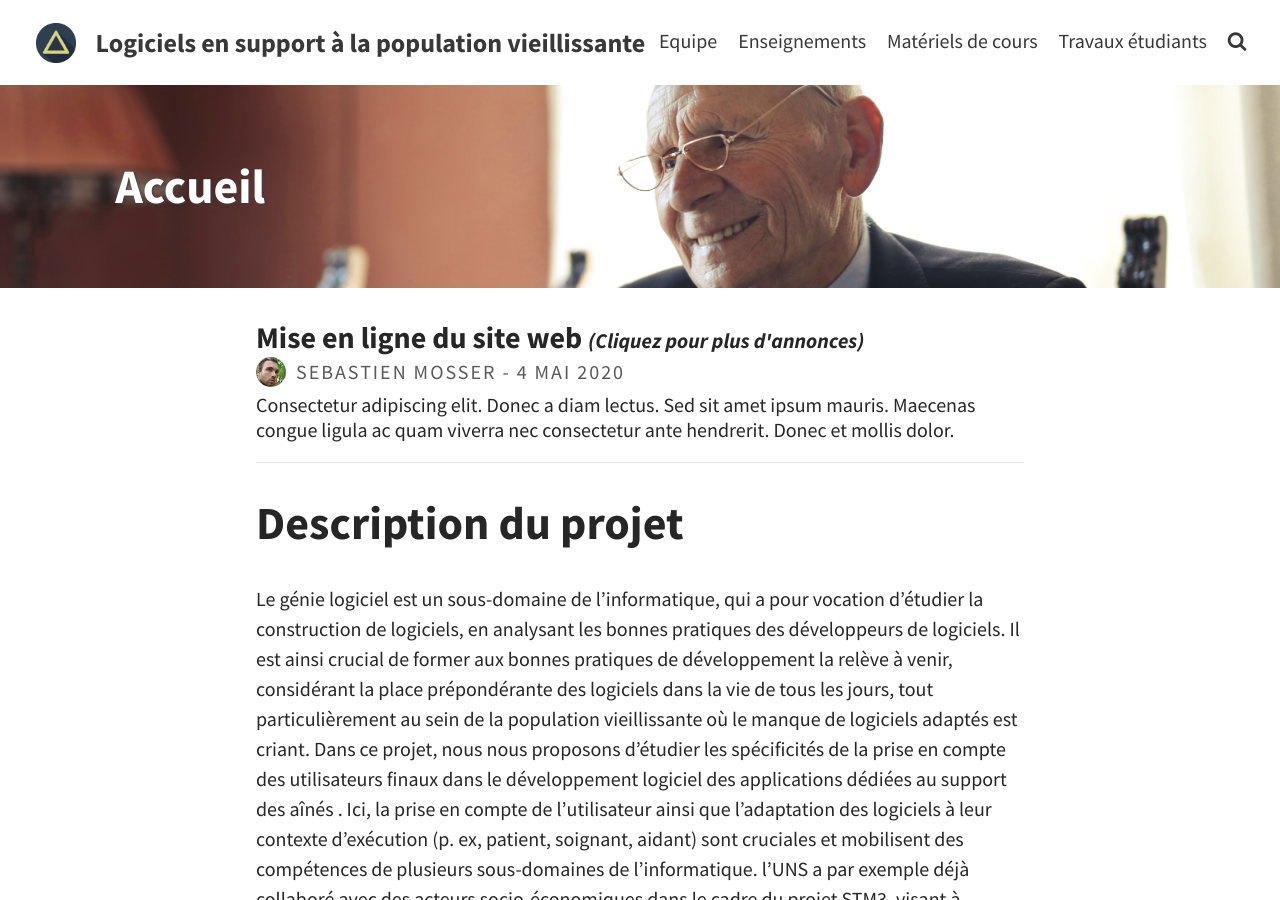
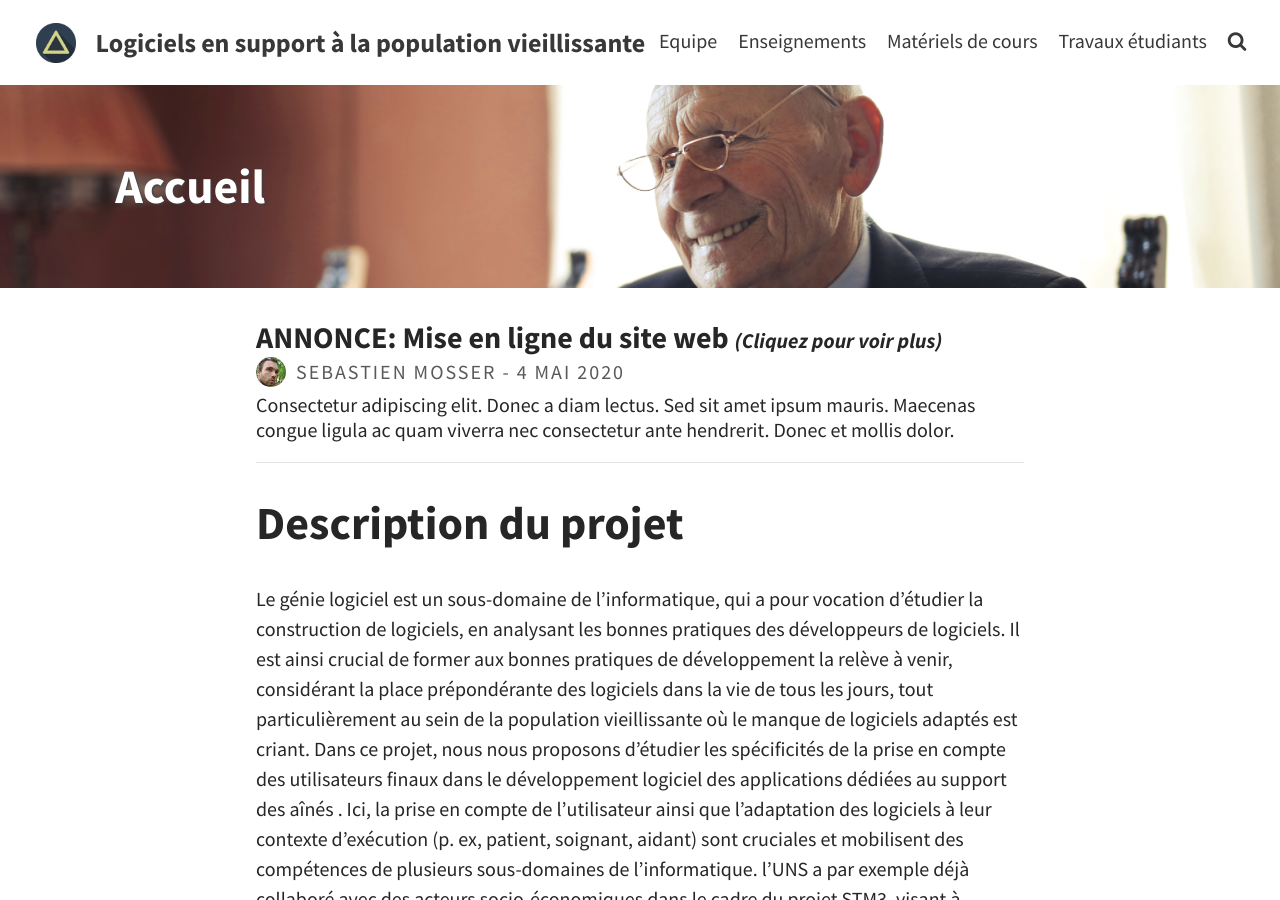
Before and after one commit to ace-design/champlain, a Jekyll site: the page built from index.html, in a window 1280 px wide and 900 px high. Built offline with Jekyll 4.4.1, drawn with Linux system fonts in a browser that asks for light colours; the list of posts is cut into pages by our own code.

```diff
--- a/_includes/annonce.html
+++ b/_includes/annonce.html
@@ -6,8 +6,8 @@
         <span>
           <header>
             <h3 class="annonce">
-              <a aria-label="Plus d'annonces" class="post-link" href="{{ page.url | relative_url }}">
-                {{ post.title }} <i style="font-size: 0.7em">(Cliquez pour plus d'annonces)</i>
+              <a aria-label="Plus d'annonces" class="post-link" href="{{ page.url | relative_url }}">ANNONCE:
+                {{ post.title }} <i style="font-size: 0.7em">(Cliquez pour voir plus)</i>
               </a>
             </h3>
             {% include post_info.html author=post.author date=post.date %}
```
Also changed, not shown: _includes/equipe.html (+16 -5 lines), assets/img/avatars/team.png (added), assets/img/pourcentages/0.jpg (deleted), assets/img/pourcentages/1.jpg (deleted), assets/img/pourcentages/10.jpg (deleted), assets/img/pourcentages/2.jpg (deleted), assets/img/pourcentages/3.jpg (deleted), assets/img/pourcentages/4.jpg (deleted), assets/img/pourcentages/5.jpg (deleted), assets/img/pourcentages/6.jpg (deleted), assets/img/pourcentages/7.jpg (deleted), assets/img/pourcentages/8.jpg (deleted), assets/img/pourcentages/9.jpg (deleted), assets/img/pourcentages/no.jpg (deleted).
